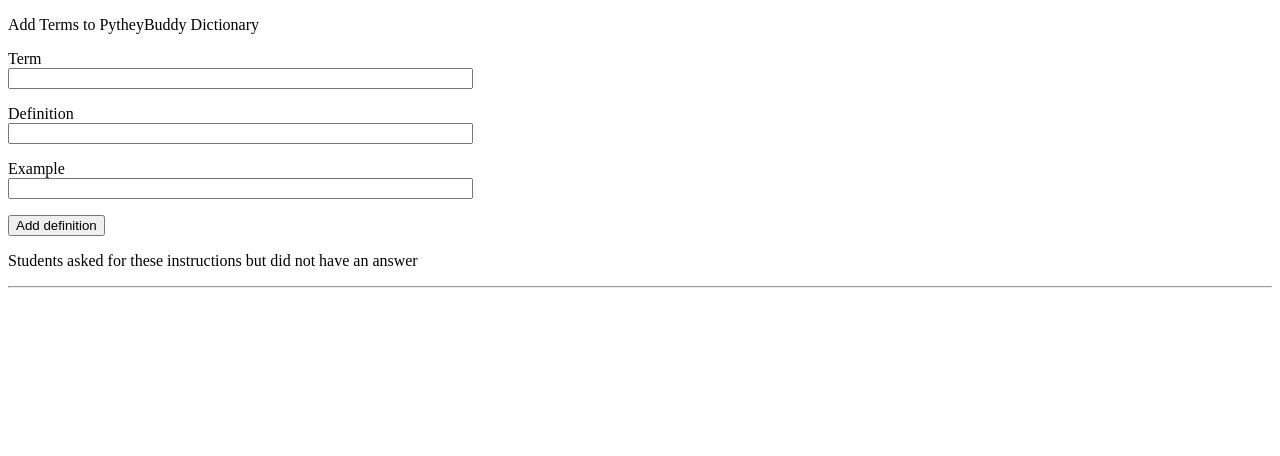
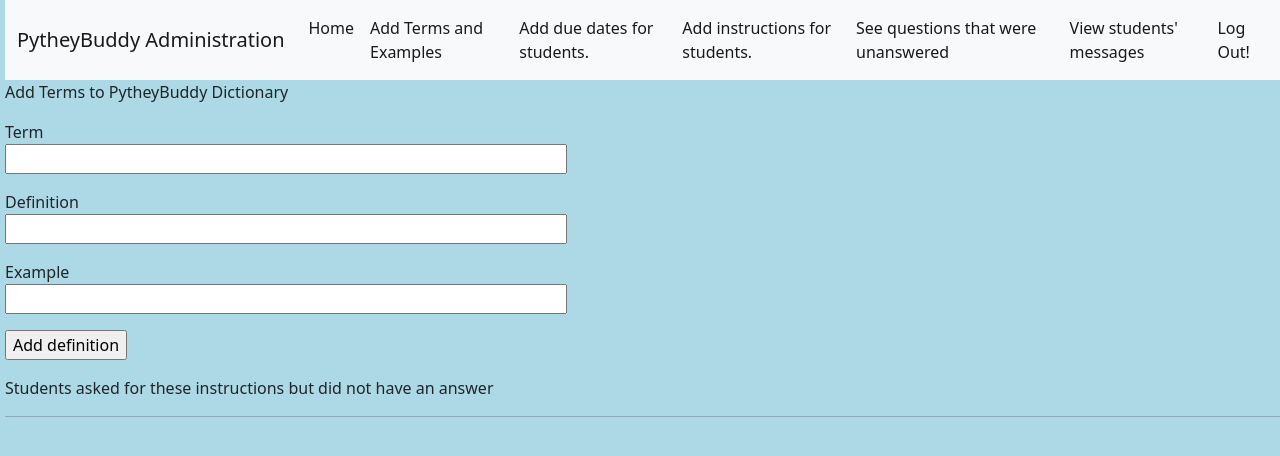
Before and after one commit to dcatapang/COMP110-Chatbot, a Flask app: page /terms in a window 1280 px wide. Shown: the top 456 px of the page. Run offline with Flask 2, Linux system fonts and the light colour scheme; data that the repository does not hold is empty.

Commit message:
end of summer research demo

```diff
--- a/app/forms.py
+++ b/app/forms.py
@@ -41,6 +41,7 @@
     submit = SubmitField("Add definition")
 
 class HowToForm(FlaskForm):
-    question = StringField('How To Questions', validators=[DataRequired()])
+    verb = StringField('Action', validators=[DataRequired()])
+    term = StringField('Topic', validators=[DataRequired()])
     instruction = StringField('Instruction', validators=[DataRequired()])
     submit = SubmitField("Add definition")
--- a/app/response.py
+++ b/app/response.py
@@ -239,7 +239,8 @@
                 prep = "a"
 
             question = "how to " + sentence_dictionary["root"].lower() + " " + prep + " " + lemma_topic
-            how_asked = HowTo.query.filter_by(question=question).first()
+            how_asked = HowTo.query.filter_by(verb=sentence_dictionary["root"].lower(), term=lemma_topic).first()
+            how_not_supported = False
             if how_asked is None:
                 how_not_supported = True
 
@@ -249,7 +250,7 @@
                 db.session.commit()
                 return ("Look at your textbook on " + sentence_dictionary["advmod"] + " to "  + sentence_dictionary["root"] + " " + prep + " " + sentence_dictionary["topic"], "False")
             else:
-                return ("This is " + sentence_dictionary["advmod"] + " to " + sentence_dictionary["root"] + " " + prep + " " + lemma_topic, "True")
+                return ("This is " + sentence_dictionary["advmod"] + " to " + sentence_dictionary["root"] + " " + prep + " " + lemma_topic + ": " + how_asked.get_instruction(), "True")
         elif needs_event:
             return ("needs event time", "True")
         else:
--- a/app/routes.py
+++ b/app/routes.py
@@ -129,10 +129,10 @@
 	unknown_questions = UnknownHowQuestions.query.all()
 	if form.validate_on_submit():
 		#delete from unknown term db
-		question = HowTo(question=form.question.data, instruction=form.instruction.data)
+		question = HowTo(verb=form.verb.data, term=form.term.data, instruction=form.instruction.data)
 		db.session.add(question)
 		db.session.commit()
-		return redirect(url_for('add_terms'))
+		return redirect(url_for('add_how_to'))
 	return render_template('addhowto.html', title='Add Instructions to PytheyBuddy', form=form, questions=unknown_questions)
 
 @login_required
@@ -141,6 +141,12 @@
 	unknown_questions = UnknownQuestions.query.all()
 	return render_template('unknownquestions.html', title='Questions Unanswered', questions=unknown_questions)
 
+@login_required
+@app.route('/studentsmessages', methods=['GET', 'POST'])
+def view_messages():
+	users = User.query.filter_by(professor_status=False).all()
+	return render_template('viewmessages.html', users=users)
+
 @app.route('/logout')
 def logout():
     logout_user()
--- a/app/templates/adddates.html
+++ b/app/templates/adddates.html
@@ -1 +1,7 @@
+{% extends "profhome.html" %}
+
+{% block content %}
+
 <p>here we can add dates!</p>
+
+{% endblock content %}
--- a/app/templates/addterms.html
+++ b/app/templates/addterms.html
@@ -1,12 +1,8 @@
-<!doctype html>
+{% extends "profhome.html" %}
 
-<html>
+{% block content %}
 
-    <head>
-        <title>Add terms to PytheyBuddy</title>
-    </head>
 
-    <body>
         <div id="title-header"><p>Add Terms to PytheyBuddy Dictionary</p></div>
         <div id="input-containter">
             <form action="" method="post" novalidate>
@@ -27,6 +23,6 @@
             {% endfor %}
         </div>
         <hr>
-    </body>
 
-</html>
+
+{% endblock content %}
--- a/app/templates/profhome.html
+++ b/app/templates/profhome.html
@@ -3,19 +3,47 @@
 <html>
     <head>
         <title>PytheyBuddy Admin Selection</title>
-        <link rel="stylesheet" href="{{ url_for('static', filename='css/profhome.css') }}">
+        <link href="https://cdn.jsdelivr.net/npm/bootstrap@5.0.2/dist/css/bootstrap.min.css" rel="stylesheet" integrity="sha384-EVSTQN3/azprG1Anm3QDgpJLIm9Nao0Yz1ztcQTwFspd3yD65VohhpuuCOmLASjC" crossorigin="anonymous">
     </head>
 
-    <body>
-        <div id="chat-header">PytheyBuddy Administration Center</div>
-        <div id="options">
-            <hr>
-            <p>What would you like to do today? </p>
-            <p><a href="{{ url_for('add_terms') }}">Add terms and examples.</a></p>
-            <p><a href="{{ url_for('add_dates') }}">Add due dates for students.</a></p>
-            <p><a href="{{ url_for('add_how_to') }}">Add instructions for students.</a></p>
-            <p><a href="{{ url_for('view_questions') }}">See questions that were unanswered</a></p>
-            <p><a href="{{ url_for('logout') }}">Log out!</a></p>
+<body>
+    <style>
+        body {background-color: lightblue; padding-left: 5px;}
+     </style>
+    <nav class="navbar navbar-expand-lg navbar-light bg-light">
+        <div class="container-fluid">
+          <a class="navbar-brand" href="#">PytheyBuddy Administration</a>
+          <button class="navbar-toggler" type="button" data-bs-toggle="collapse" data-bs-target="#navbarSupportedContent" aria-controls="navbarSupportedContent" aria-expanded="false" aria-label="Toggle navigation">
+            <span class="navbar-toggler-icon"></span>
+          </button>
+          <div class="collapse navbar-collapse" id="navbarSupportedContent">
+            <ul class="navbar-nav me-auto mb-2 mb-lg-0">
+              <li class="nav-item">
+                <a class="nav-link active" aria-current="page" href="{{ url_for('professorhome') }}">Home</a>
+              </li>
+              <li class="nav-item">
+                <a class="nav-link active" aria-current="page" href="{{ url_for('add_terms') }}">Add Terms and Examples</a>
+              </li>
+              <li class="nav-item">
+                <a class="nav-link active" aria-current="page" href="{{ url_for('add_dates') }}">Add due dates for students.</a>
+              </li>
+              <li class="nav-item">
+                <a class="nav-link active" aria-current="page" href="{{ url_for('add_how_to') }}">Add instructions for students.</a>
+              </li>
+              <li class="nav-item">
+                <a class="nav-link active" aria-current="page" href="{{ url_for('view_questions') }}">See questions that were unanswered</a>
+              </li>
+              <li class="nav-item">
+                <a class="nav-link active" aria-current="page" href="{{ url_for('view_messages') }}">View students' messages</a>
+              </li>
+              <li class="nav-item">
+                <a class="nav-link active" aria-current="page" href="{{ url_for('logout') }}">Log Out!</a>
+              </li>
+            </ul>
+          </div>
         </div>
-    </body>
+      </nav>
+      {% block content %}{% endblock content%}
+</body>
+
 </html>
```
Also changed, not shown: app/models.py (+3 -5 lines), app/templates/addhowto.html (+11 -3 lines), app/templates/unknownquestions.html (+8 -1 lines), app/templates/viewmessages.html (added, +20 -0 lines).
